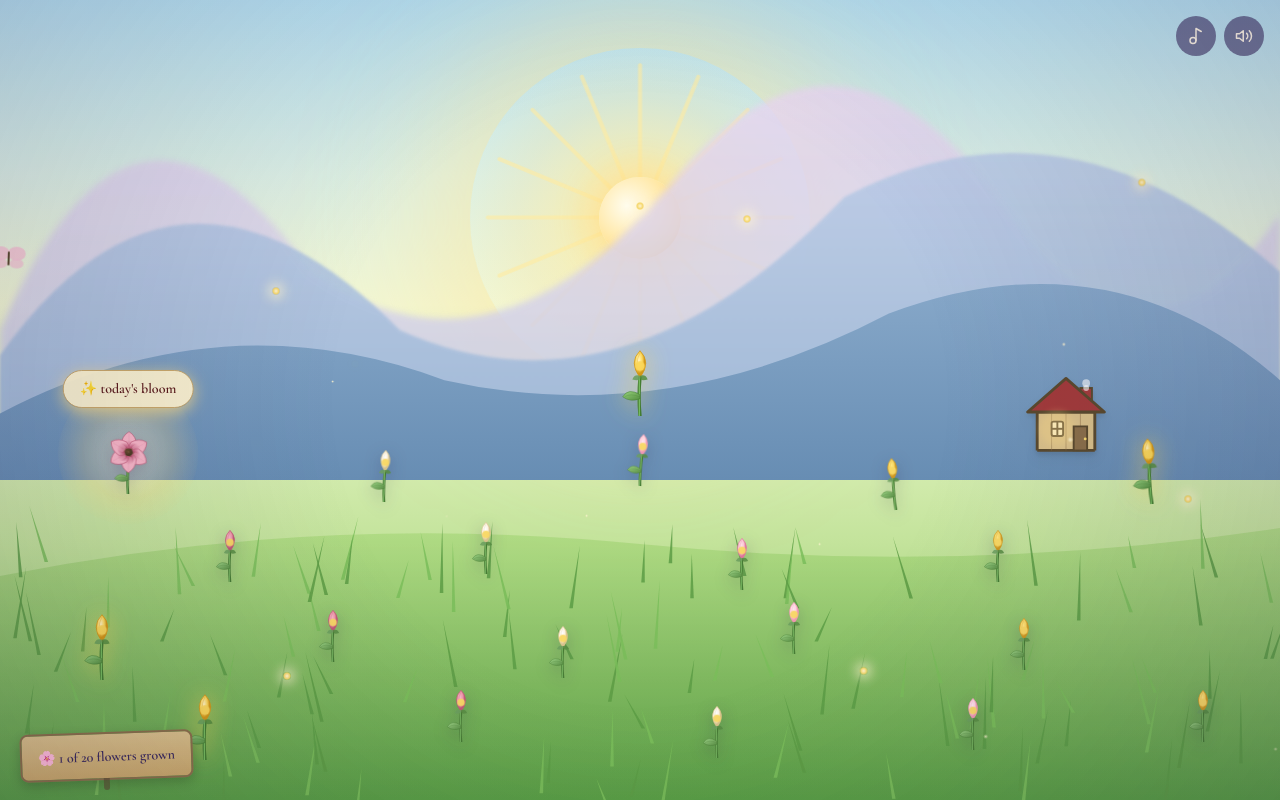
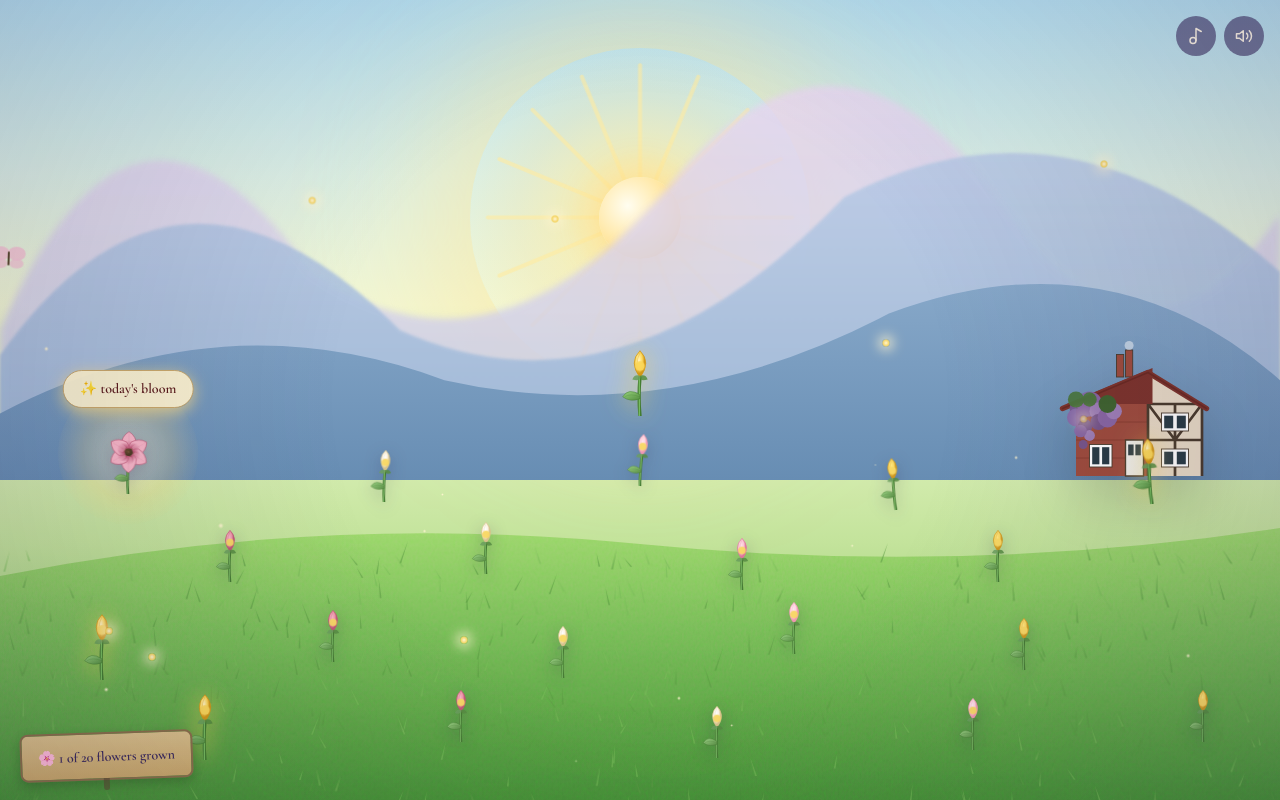
Before and after one commit to simplyveronica20-wq/Garden_for_you, a React (Vite) app: page / in a window 1280 px wide. Both pictures are taken after a click on the button "Enter the Garden". Built offline with nearby package versions, Linux system fonts and the light colour scheme; a web font is replaced by a local one.

Commit message:
Redesign house into a detailed English cottage with brick, timber framing, and wisteria. Add realistic fine noise texture to grass field.

```diff
--- a/src/garden/Garden.tsx
+++ b/src/garden/Garden.tsx
@@ -451,44 +451,79 @@ function House() {
     <div
       className="absolute pointer-events-none"
       style={{
-        right: '12%',
-        bottom: '41%', // sitting right on the front hill
-        width: 120,
-        height: 120,
-        transform: 'scale(0.8)',
+        right: '4%',
+        bottom: '39%',
+        width: 180,
+        height: 150,
       }}
     >
-      <svg viewBox="0 0 100 100" className="w-full h-full drop-shadow-lg">
-        {/* house body */}
-        <path d="M 20 50 L 80 50 L 80 90 L 20 90 Z" fill="#d9c08a" />
-        {/* wood beams */}
-        <path d="M 20 50 L 20 90 M 80 50 L 80 90 M 20 90 L 80 90 M 20 50 L 80 50" stroke="#5a4a2e" strokeWidth="3" />
-        <path d="M 35 50 L 35 90 M 65 50 L 65 90 M 50 50 L 50 90" stroke="#8a6f4a" strokeWidth="1" opacity="0.5" />
-        {/* chimney */}
-        <rect x="65" y="25" width="12" height="25" fill="#a23b3b" stroke="#5a4a2e" strokeWidth="2" />
-        {/* roof */}
-        <path d="M 10 50 L 50 15 L 90 50 Z" fill="#a23b3b" stroke="#5a4a2e" strokeWidth="3" strokeLinejoin="round" />
-        {/* glowing window */}
-        <rect x="35" y="60" width="12" height="15" rx="2" fill="#fff5d0" stroke="#5a4a2e" strokeWidth="2" />
-        <line x1="41" y1="60" x2="41" y2="75" stroke="#5a4a2e" strokeWidth="2" />
-        <line x1="35" y1="67.5" x2="47" y2="67.5" stroke="#5a4a2e" strokeWidth="2" />
-        {/* window glow */}
-        <circle cx="41" cy="67.5" r="18" fill="#ffdf87" opacity="0.3" filter="blur(4px)" />
-        {/* door */}
-        <path d="M 58 65 L 72 65 L 72 90 L 58 90 Z" fill="#8a6f4a" stroke="#5a4a2e" strokeWidth="2" />
-        <circle cx="70" cy="78" r="1.5" fill="#f5d76e" />
+      <svg viewBox="0 0 200 160" className="w-full h-full drop-shadow-2xl">
+        {/* chimneys */}
+        <rect x="75" y="15" width="8" height="25" fill="#9e4c3d" stroke="#4a3b2c" strokeWidth="1" />
+        <rect x="85" y="10" width="8" height="30" fill="#9e4c3d" stroke="#4a3b2c" strokeWidth="1" />
 
         {/* smoke animation */}
-        <circle cx="71" cy="20" r="4" fill="white" opacity="0.6">
-          <animate attributeName="cy" values="20;0" dur="4s" repeatCount="indefinite" />
-          <animate attributeName="opacity" values="0.6;0" dur="4s" repeatCount="indefinite" />
-          <animate attributeName="cx" values="71;76" dur="4s" repeatCount="indefinite" />
+        <circle cx="89" cy="5" r="5" fill="white" opacity="0.5">
+          <animate attributeName="cy" values="5;-15" dur="3s" repeatCount="indefinite" />
+          <animate attributeName="opacity" values="0.5;0" dur="3s" repeatCount="indefinite" />
+          <animate attributeName="cx" values="89;95" dur="3s" repeatCount="indefinite" />
         </circle>
-        <circle cx="71" cy="25" r="3" fill="white" opacity="0.6">
-          <animate attributeName="cy" values="25;5" dur="4s" repeatCount="indefinite" begin="2s" />
-          <animate attributeName="opacity" values="0.6;0" dur="4s" repeatCount="indefinite" begin="2s" />
-          <animate attributeName="cx" values="71;66" dur="4s" repeatCount="indefinite" begin="2s" />
-        </circle>
+
+        {/* main brick body */}
+        <path d="M 30 70 L 170 70 L 170 150 L 30 150 Z" fill="#9e4c3d" />
+        {/* brick texture lines */}
+        <path d="M 30 90 L 170 90 M 30 110 L 170 110 M 30 130 L 170 130" stroke="#7a3427" strokeWidth="1" opacity="0.6" />
+
+        {/* right gable timber frame body */}
+        <path d="M 110 35 L 170 70 L 110 70 Z" fill="#e8dac5" />
+        <path d="M 110 70 L 170 70 L 170 150 L 110 150 Z" fill="#e8dac5" />
+        {/* timber frame structure */}
+        <path d="M 110 35 L 110 150 M 170 70 L 170 150 M 110 70 L 170 70 M 110 110 L 170 110 M 140 70 L 140 150 M 110 70 L 140 110 M 170 70 L 140 110" stroke="#4a3b2c" strokeWidth="3" />
+
+        {/* left lower roof */}
+        <path d="M 20 70 L 115 30 L 115 70 Z" fill="#7d342c" />
+
+        {/* main roof lines */}
+        <path d="M 15 75 L 110 35 L 175 75" fill="none" stroke="#7d342c" strokeWidth="6" strokeLinecap="round" strokeLinejoin="round" />
+        <path d="M 15 75 L 110 35 L 175 75" fill="none" stroke="#5a211a" strokeWidth="2" strokeLinecap="round" strokeLinejoin="round" opacity="0.5" />
+
+        {/* windows */}
+        {/* right bottom */}
+        <rect x="125" y="120" width="30" height="20" fill="white" stroke="#4a3b2c" strokeWidth="1" />
+        <rect x="128" y="123" width="10" height="14" fill="#2a3b45" />
+        <rect x="142" y="123" width="10" height="14" fill="#2a3b45" />
+        {/* right top */}
+        <rect x="125" y="80" width="30" height="20" fill="white" stroke="#4a3b2c" strokeWidth="1" />
+        <rect x="128" y="83" width="10" height="14" fill="#2a3b45" />
+        <rect x="142" y="83" width="10" height="14" fill="#2a3b45" />
+        {/* left bottom */}
+        <rect x="45" y="115" width="25" height="25" fill="white" stroke="#4a3b2c" strokeWidth="1" />
+        <rect x="48" y="118" width="8" height="19" fill="#2a3b45" />
+        <rect x="59" y="118" width="8" height="19" fill="#2a3b45" />
+
+        {/* door */}
+        <path d="M 85 110 L 105 110 L 105 150 L 85 150 Z" fill="#f0f0f0" stroke="#4a3b2c" strokeWidth="1.5" />
+        <rect x="88" y="115" width="6" height="12" fill="#2a3b45" />
+        <rect x="96" y="115" width="6" height="12" fill="#2a3b45" />
+
+        {/* Wisteria (cascading purple flowers on the left) */}
+        <g opacity="0.95">
+          <circle cx="35" cy="75" r="12" fill="#75568f" />
+          <circle cx="45" cy="70" r="14" fill="#8868a8" />
+          <circle cx="55" cy="78" r="10" fill="#9f81bd" />
+          <circle cx="30" cy="85" r="10" fill="#8868a8" />
+          <circle cx="40" cy="95" r="8" fill="#75568f" />
+          <circle cx="45" cy="105" r="6" fill="#9f81bd" />
+          <circle cx="35" cy="100" r="7" fill="#8868a8" />
+          <circle cx="55" cy="90" r="9" fill="#75568f" />
+          <circle cx="65" cy="85" r="11" fill="#8868a8" />
+          <circle cx="72" cy="78" r="9" fill="#9f81bd" />
+          <circle cx="38" cy="115" r="5" fill="#75568f" />
+          {/* leaves mixed in */}
+          <circle cx="45" cy="65" r="8" fill="#4b783f" />
+          <circle cx="65" cy="70" r="10" fill="#3c6630" />
+          <circle cx="30" cy="65" r="9" fill="#4b783f" />
+        </g>
       </svg>
     </div>
   );
@@ -498,11 +533,11 @@ function House() {
 function GrassField() {
   const blades = useMemo(
     () =>
-      Array.from({ length: 120 }).map(() => ({
+      Array.from({ length: 400 }).map(() => ({
         x: Math.random() * 1440,
         y: 350 + Math.random() * 160,
-        h: 20 + Math.random() * 25,
-        tilt: -20 + Math.random() * 40,
+        h: 6 + Math.random() * 8, // very fine tiny blades
+        tilt: -10 + Math.random() * 20,
         shade: Math.random() > 0.5 ? '#5c9c45' : '#7abd5a',
       })),
     [],
@@ -519,22 +554,38 @@ function GrassField() {
           <stop offset="0%" stopColor="#a3d674" />
           <stop offset="100%" stopColor="#4a8a3a" />
         </linearGradient>
+
+        {/* realistic grassy noise texture */}
+        <filter id="grass-noise" x="0" y="0" width="100%" height="100%">
+          <feTurbulence type="fractalNoise" baseFrequency="0.4" numOctaves="3" result="noise" />
+          <feColorMatrix type="matrix" values="0 0 0 0 0  1 0 0 0 0  0 0 0 0 0  0 0 0 0.15 0" in="noise" />
+        </filter>
+        <pattern id="grass-pattern" width="200" height="200" patternUnits="userSpaceOnUse">
+          <rect width="200" height="200" filter="url(#grass-noise)" />
+        </pattern>
       </defs>
 
-      {/* soft curved ground so there's no harsh horizontal seam line */}
+      {/* soft curved ground */}
       <path
         d="M 0 360 Q 360 320 720 340 T 1440 330 V 500 H 0 Z"
         fill="url(#grass-gradient)"
-        opacity="0.6"
+        opacity="0.9"
       />
 
-      {/* elegant tapering grass blades */}
+      {/* noise overlay mapping to realistic grass texture */}
+      <path
+        d="M 0 360 Q 360 320 720 340 T 1440 330 V 500 H 0 Z"
+        fill="url(#grass-pattern)"
+        style={{ mixBlendMode: 'overlay' }}
+      />
+
+      {/* fine tiny blades sprinkled for depth */}
       {blades.map((b, i) => (
         <path
           key={i}
-          d={`M ${b.x} ${b.y} Q ${b.x + b.tilt * 0.5} ${b.y - b.h * 0.5} ${b.x + b.tilt} ${b.y - b.h} Q ${b.x + b.tilt * 0.5 + 2} ${b.y - b.h * 0.5} ${b.x + 4} ${b.y} Z`}
+          d={`M ${b.x} ${b.y} Q ${b.x + b.tilt * 0.5} ${b.y - b.h * 0.5} ${b.x + b.tilt} ${b.y - b.h} Q ${b.x + b.tilt * 0.5 + 1} ${b.y - b.h * 0.5} ${b.x + 2} ${b.y} Z`}
           fill={b.shade}
-          opacity="0.85"
+          opacity="0.6"
         />
       ))}
     </svg>
```
